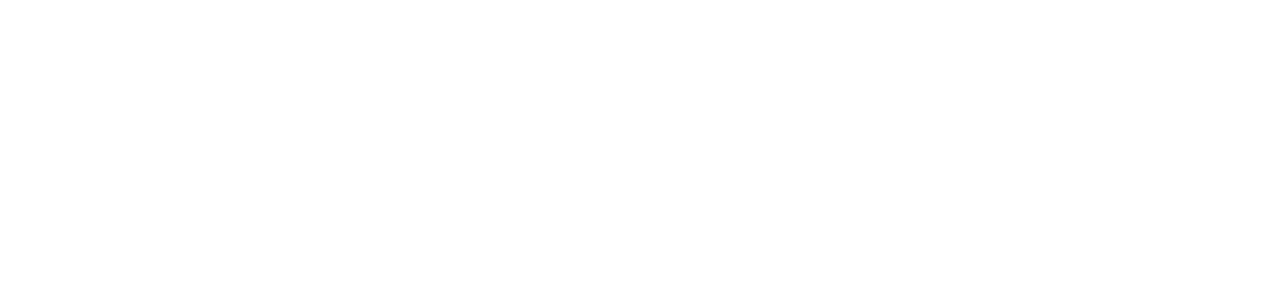
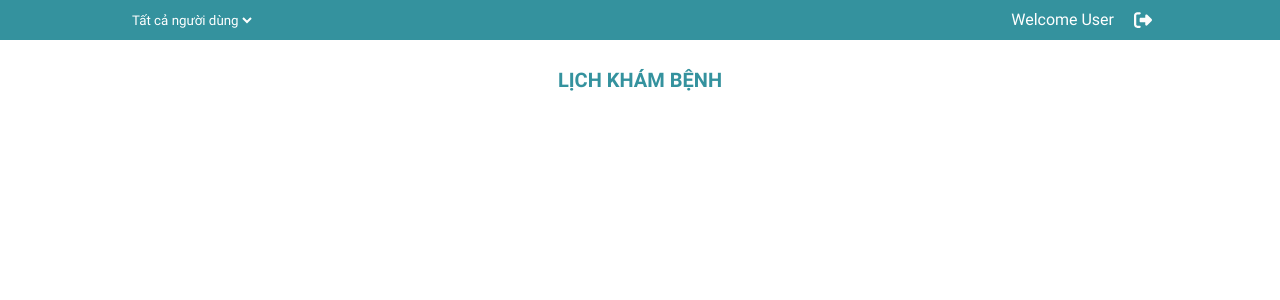
Before and after one commit to TranLeKhanhDuyen/Knowledge, a React (Vite) app in the folder BookingCare/: page /manage/doctor-schedule in a window 1280 px wide. Before the commit this address had no page. Shown: the top 300 px of the page. Built offline with nearby package versions, Linux system fonts and the light colour scheme.

Commit message:
feat: update authen and create shedule router

```diff
--- a/BookingCare/package.json
+++ b/BookingCare/package.json
@@ -18,6 +18,7 @@
     "cors": "^2.8.5",
     "react": "^18.2.0",
     "react-dom": "^18.2.0",
+    "react-hook-form": "^7.51.2",
     "react-responsive-carousel": "^3.2.23",
     "react-router-dom": "^6.22.3",
     "react-slick": "^0.30.2",
--- a/BookingCare/src/components/UserForm/UserForm.tsx
+++ b/BookingCare/src/components/UserForm/UserForm.tsx
@@ -25,7 +25,7 @@ const UserForm = ({
   const [gender, setGender] = useState('')
   const [avatar, setAvatar] = useState<File | null>(null)
   const [password, setPassword] = useState('')
-  const [birthday, setBirthday] = useState('')
+  const [dob, setdob] = useState('')
 
   const handleSubmit = (event: React.FormEvent<HTMLFormElement>) => {
     event.preventDefault()
@@ -38,7 +38,7 @@ const UserForm = ({
     formData.append('address', address)
     formData.append('gender', gender)
     formData.append('password', password)
-    formData.append('birthday', birthday)
+    formData.append('dob', dob)
     formData.append('avatar', avatar as File)
 
     onSubmit(formData)
@@ -108,13 +108,13 @@ const UserForm = ({
         />
       </div>
       <div>
-        <label htmlFor='birthday'>Ngày sinh</label>
+        <label htmlFor='dob'>Ngày sinh</label>
         <Input
-          type='birthday'
-          value={birthday}
-          onChangeValue={setBirthday}
+          type='date'
+          value={dob}
+          onChangeValue={setdob}
           required
-          id='birthday'
+          id='dob'
         />
       </div>
       <div>
@@ -156,19 +156,26 @@ const UserForm = ({
       </div>
 
       {mode === 'create' ? (
-        <Button variant='secondary' additionalClass='create-user' title='Tạo' />
+        <Button
+          variant='secondary'
+          additionalClass='create-user'
+          title='Tạo'
+          style={{ padding: '10px' }}
+        />
       ) : (
         <>
+          <Button
+            variant='primary'
+            additionalClass='close-form'
+            onClick={onClose}
+            title='Đóng form'
+            style={{ width: '40%' }}
+          />
           <Button
             variant='secondary'
             additionalClass='update-user'
             title='Cập nhật'
-          />
-          <Button
-            variant='secondary'
-            additionalClass='close-form'
-            onClick={onClose}
-            title='Đóng form'
+            style={{ width: '40%' }}
           />
         </>
       )}
--- a/BookingCare/src/components/common/Button/Button.css
+++ b/BookingCare/src/components/common/Button/Button.css
@@ -9,6 +9,7 @@
   border-radius: 8px;
   font-weight: var(--fw-bold);
   transition: box-shadow 0.3s ease;
+  padding: 10px 0;
 }
 
 .btn-primary:hover {
@@ -20,6 +21,8 @@
   border-radius: 8px;
   font-weight: var(--fw-bold);
   transition: box-shadow 0.3s ease;
+  padding: 10px 0;
+
 }
 
 .btn-secondary:hover {
--- a/BookingCare/src/pages/authen/login.tsx
+++ b/BookingCare/src/pages/authen/login.tsx
@@ -5,8 +5,8 @@ import { Button, Heading, Text } from '@components/common'
 import { Form, ItemLink } from '@components'
 import facebookIcon from '@assets/icons/ic-facebook.svg'
 import googleIcon from '@assets/icons/ic-google.svg'
+import InputField from '@components/common/InputField/InputField'
 import './authen.css'
-import InputField from '@components/common/InputField/InputField'
 
 interface ILoginProps {
   username: string
@@ -56,12 +56,10 @@ const Login = () => {
         password: state.password
       })
       // const { accessToken, user } = response
-      console.log(response)
-
       if (response.user.role === UserRole.ADMIN) {
         window.location.href = '/manage'
       } else if (response.user.role === UserRole.DOCTOR) {
-        window.location.href = '/manage/all-users'
+        window.location.href = '/manage/doctor-schedule'
       } else {
         window.location.href = '/'
       }
--- a/BookingCare/src/pages/manage/allusers/allusers.tsx
+++ b/BookingCare/src/pages/manage/all-users/all-users.tsx
@@ -4,7 +4,7 @@ import { Heading } from '@components/common'
 import { ALL_USERS, IUser } from '@mockdata'
 import { getAllUsers } from '@services/userService'
 
-import './allusers.css'
+import './all-users.css'
 
 const AllUsers = () => {
   const [arrUsers, setArrUsers] = useState([])
--- /dev/null
+++ b/BookingCare/src/pages/manage/doctor-schedule/doctor-schedule.tsx
@@ -0,0 +1,23 @@
+import { Heading } from "@components/common"
+
+const DoctorSchedule = () => {
+  return (
+    <div className=' container user-manage-container'>
+      <Heading
+        variant='h1'
+        content='LỊCH KHÁM BỆNH'
+        className='text-3xl text-turquoise'
+        style={{
+          margin: '30px 0',
+          textAlign: 'center',
+          color: 'var(--turquoise-color)',
+          fontSize: 'var(--font-3xl)'
+        }}
+      />
+
+
+    </div>
+  )
+}
+
+export default DoctorSchedule
```
Also changed, not shown: BookingCare/src/pages/manage/header/header.tsx (+29 -4 lines), BookingCare/src/router.tsx (+6 -1 lines), BookingCare/src/pages/manage/all-users/all-users.css (renamed from BookingCare/src/pages/manage/allusers/allusers.css).
